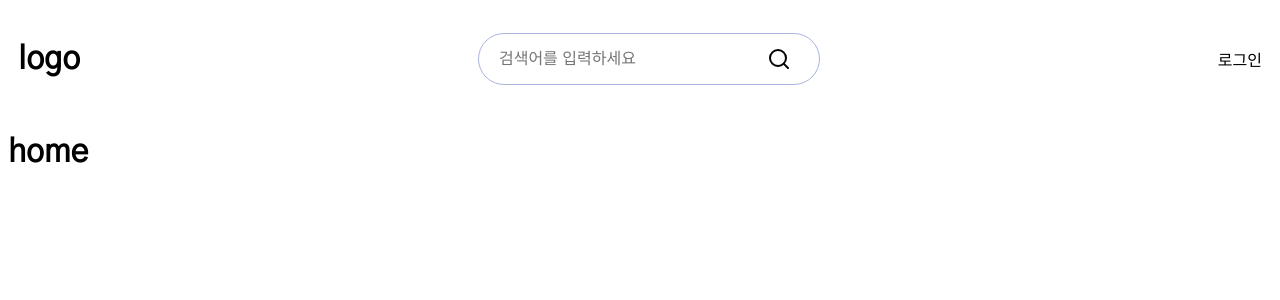
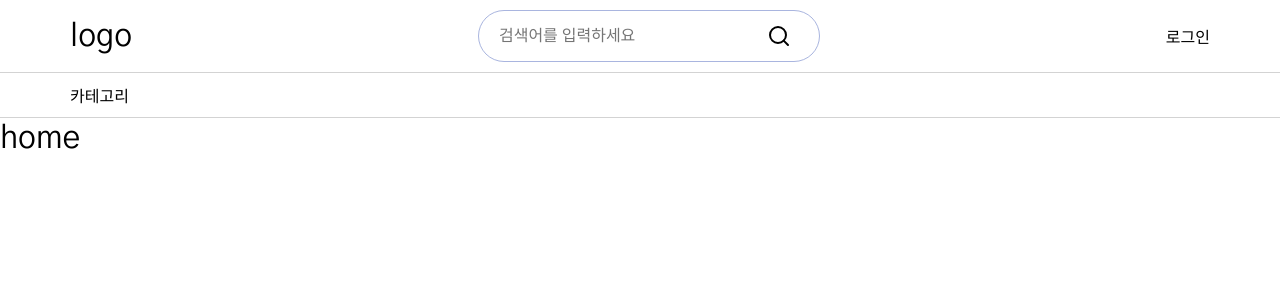
Before and after one commit to TH-97/Electronic-devices-shopping-mall, a React (Vite) app: page / in a window 1280 px wide. Shown: the top 300 px of the page. Built offline with nearby package versions, Linux system fonts and the light colour scheme.

Commit message:
feat : layout에 navigationbar추가 - navigaytionbar 카테고리 dropdown 생성 - style : navigationbar , category-screen . module.css 추가

```diff
--- a/src/App.tsx
+++ b/src/App.tsx
@@ -5,9 +5,9 @@ const router = createBrowserRouter(routers);
 
 function App() {
   return (
-    <>
+    <div>
       <RouterProvider router={router} />
-    </>
+    </div>
   );
 }
 
--- /dev/null
+++ b/src/components/category-screen.tsx
@@ -0,0 +1,13 @@
+import styles from "../styles/category-screen.module.css";
+
+export default function CategoryScreen() {
+  return (
+    <nav className={styles.dropdown}>
+      <ul>
+        <li>노트북</li>
+        <li>휴대폰</li>
+        <li>테블릿</li>
+      </ul>
+    </nav>
+  );
+}
--- a/src/components/layout.tsx
+++ b/src/components/layout.tsx
@@ -2,6 +2,7 @@ import "../styles/global.css";
 import { Link, Outlet } from "react-router-dom";
 import Magnifier from "../assets/magnifier.svg";
 import styles from "../styles/layout.module.css";
+import NavigationBar from "./navigationbar";
 
 export default function Layout() {
   return (
@@ -20,6 +21,7 @@ export default function Layout() {
         </form>
         <Link to="/">로그인</Link>
       </div>
+      <NavigationBar />
       <Outlet />
     </div>
   );
--- /dev/null
+++ b/src/components/navigationbar.tsx
@@ -0,0 +1,27 @@
+import React, { useState } from "react";
+import styles from "../styles/navigationvar.module.css";
+import CategoryScreen from "./category-screen";
+
+export default function NavigationBar() {
+  const [isCategoryOpen, setIsCategoryOpen] = useState(false);
+  const [isActive, setIsActive] = useState(false);
+  const handleCategoryClick = (e: React.MouseEvent<HTMLElement>) => {
+    if (e.target instanceof HTMLLIElement) {
+      setIsCategoryOpen((prev) => !prev);
+      setIsActive((prevState) => !prevState);
+    }
+  };
+  return (
+    <nav className={styles.nav}>
+      <ul>
+        <li
+          className={isActive ? styles.itemActive : styles.item}
+          onClick={handleCategoryClick}
+        >
+          카테고리
+        </li>
+        {isCategoryOpen && <CategoryScreen />}
+      </ul>
+    </nav>
+  );
+}
--- /dev/null
+++ b/src/styles/category-screen.module.css
@@ -0,0 +1,15 @@
+.dropdown {
+  position: absolute;
+  top: 100%;
+  background: white;
+  border: 1px solid #ddd;
+  box-shadow: 0 4px 8px rgba(0, 0, 0, 0.2);
+  border-radius: 5px;
+}
+
+.dropdown ul {
+  display: flex;
+  flex-direction: column;
+  margin: 0;
+  padding: 0;
+}
--- a/src/styles/global.css
+++ b/src/styles/global.css
@@ -1,7 +1,9 @@
-body {
+* {
   font-family: "Gothic A1", serif;
   font-weight: 400;
   font-style: normal;
+  margin: 0;
+  padding: 0;
 }
 a {
   color: inherit;
--- a/src/styles/layout.module.css
+++ b/src/styles/layout.module.css
@@ -3,6 +3,7 @@
   justify-content: space-between;
   align-items: center;
   padding: 10px;
+  margin: 0 60px;
 }
 .searchBox {
   height: 30px;
--- /dev/null
+++ b/src/styles/navigationvar.module.css
@@ -0,0 +1,24 @@
+.nav {
+  position: relative;
+  border-top: 1px solid #d3d3d3;
+  border-bottom: 1px solid #d3d3d3;
+}
+.nav ul {
+  margin: 0 60px;
+  list-style: none;
+  display: flex;
+  gap: 10px;
+}
+
+li {
+  cursor: pointer;
+  padding: 10px 10px;
+}
+
+/* .itemActive {
+  border: 1px solid black;
+} */
+
+.nav ul li:hover {
+  color: #a9b5df;
+}
```
